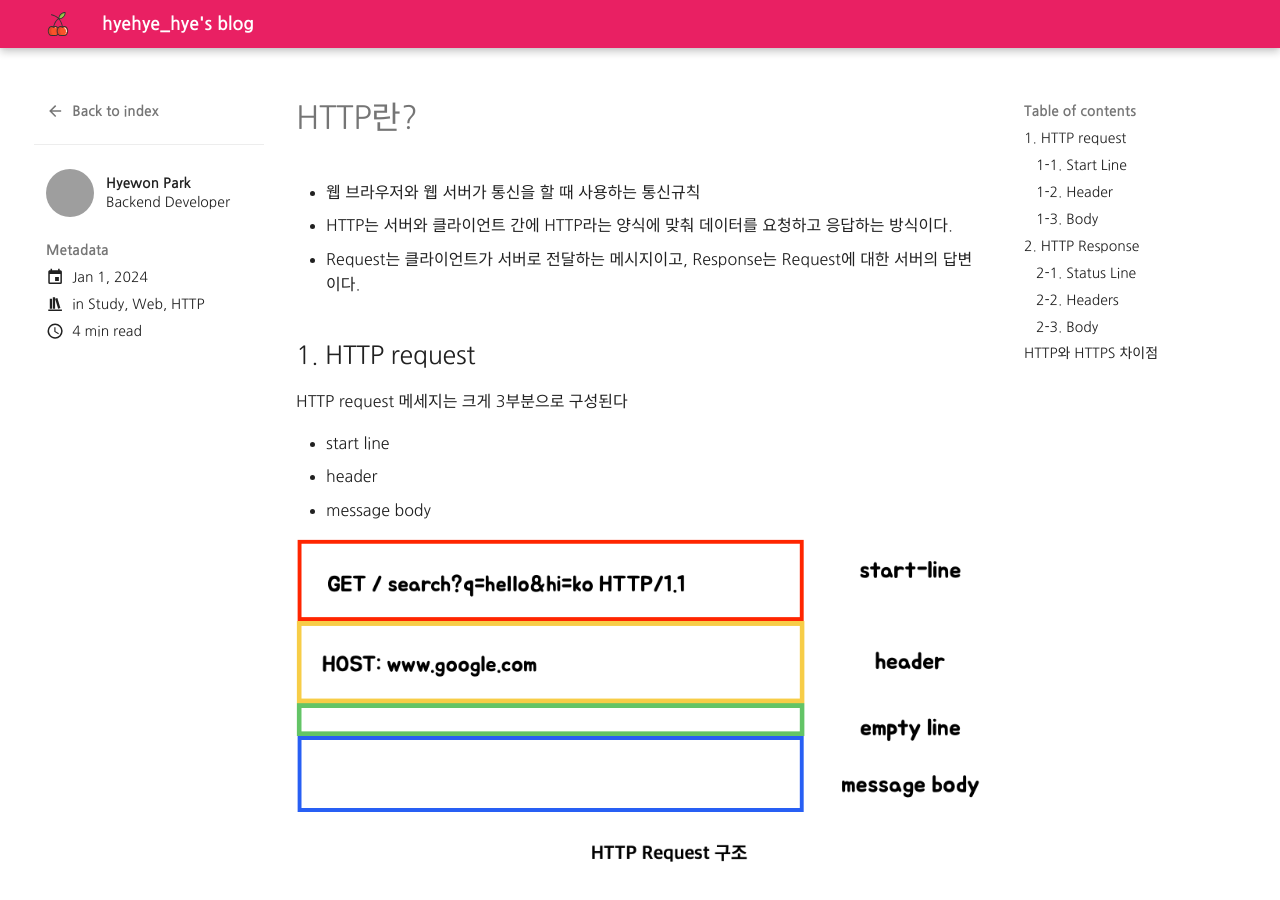
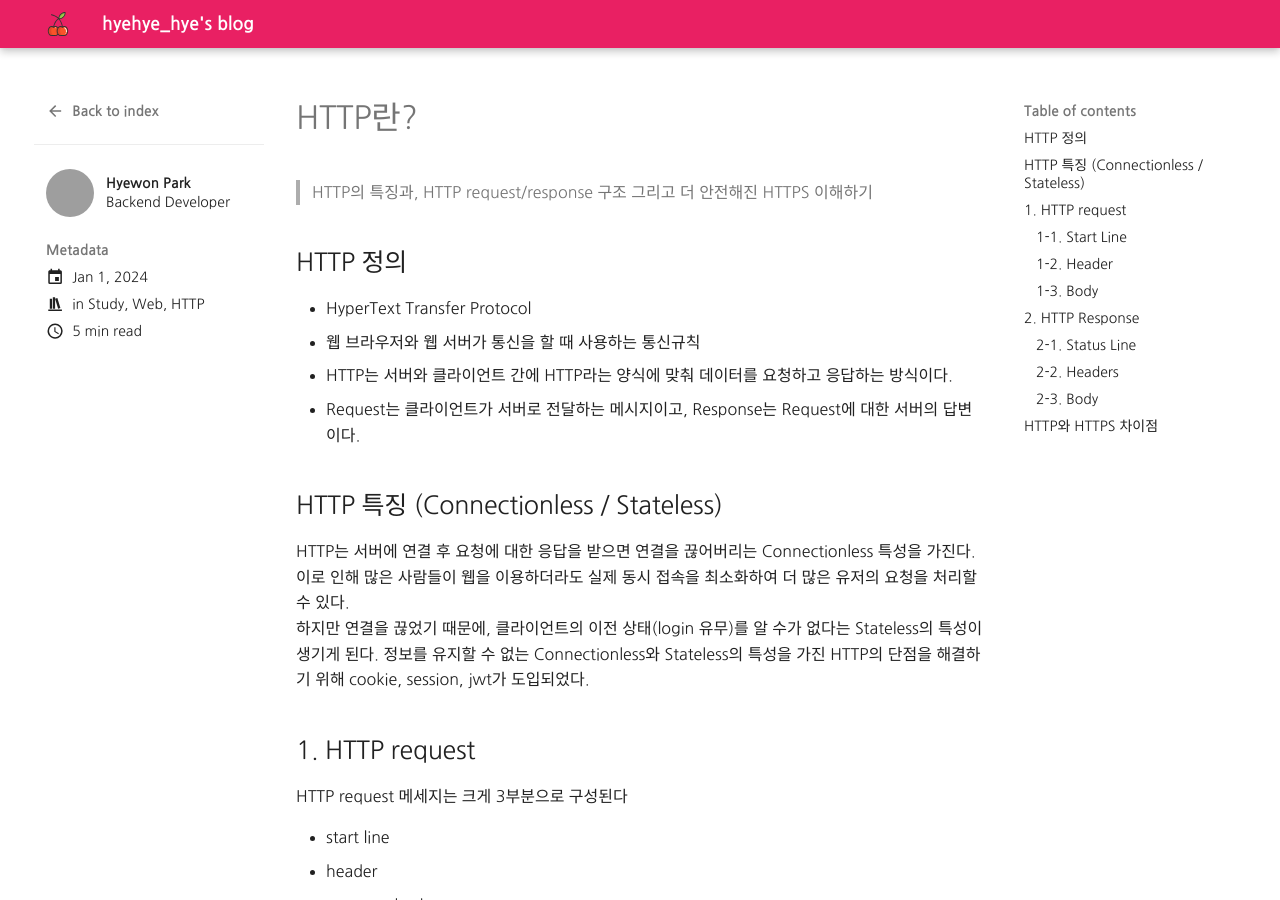
Before and after one commit to cherryJubilee/blog, an MkDocs documentation site: the page built from docs/blog/posts/web-study.md, in a window 1280 px wide and 900 px high. Built offline with MkDocs 1.6.1 and Material for MkDocs 9.7.7, drawn with Linux system fonts in a browser that asks for light colours; grey boxes are pictures that could not be loaded.

Commit message:
add content

```diff
--- a/docs/blog/posts/web-study.md
+++ b/docs/blog/posts/web-study.md
@@ -9,10 +9,18 @@ categories:
   - HTTP
 ---
 # HTTP란?
+> HTTP의 특징과, HTTP request/response 구조 그리고 더 안전해진 HTTPS 이해하기
 <!-- more -->
+## HTTP 정의
+- HyperText Transfer Protocol
 - 웹 브라우저와 웹 서버가 통신을 할 때 사용하는 통신규칙
 - HTTP는 서버와 클라이언트 간에 HTTP라는 양식에 맞춰 데이터를 요청하고 응답하는 방식이다.
 - Request는 클라이언트가 서버로 전달하는 메시지이고, Response는 Request에 대한 서버의 답변이다.
+
+## HTTP 특징 (Connectionless / Stateless)
+HTTP는 서버에 연결 후 요청에 대한 응답을 받으면 연결을 끊어버리는 Connectionless 특성을 가진다.
+이로 인해 많은 사람들이 웹을 이용하더라도 실제 동시 접속을 최소화하여 더 많은 유저의 요청을 처리할 수 있다.
+하지만 연결을 끊었기 때문에, 클라이언트의 이전 상태(login 유무)를 알 수가 없다는 Stateless의 특성이 생기게 된다. 정보를 유지할 수 없는 Connectionless와 Stateless의 특성을 가진 HTTP의 단점을 해결하기 위해 cookie, session, jwt가 도입되었다.
 
 ## 1. HTTP request
 HTTP request 메세지는 크게 3부분으로 구성된다
```
Also changed, not shown: docs/blog/posts/MySLQ_PostgreSQL.md (+1 -1 lines), docs/blog/posts/web-study-google.md (+1 -0 lines), site/blog/index.html, 1 other file.
